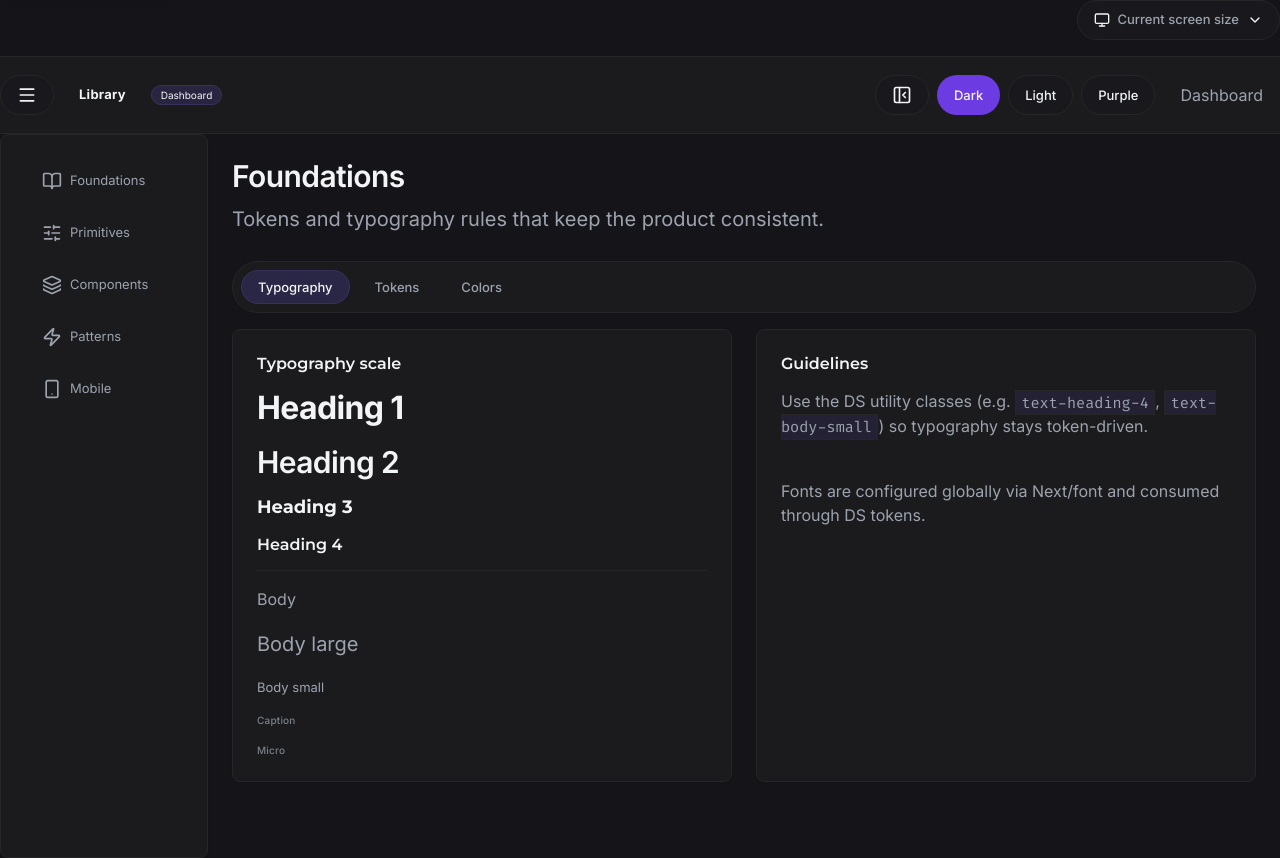
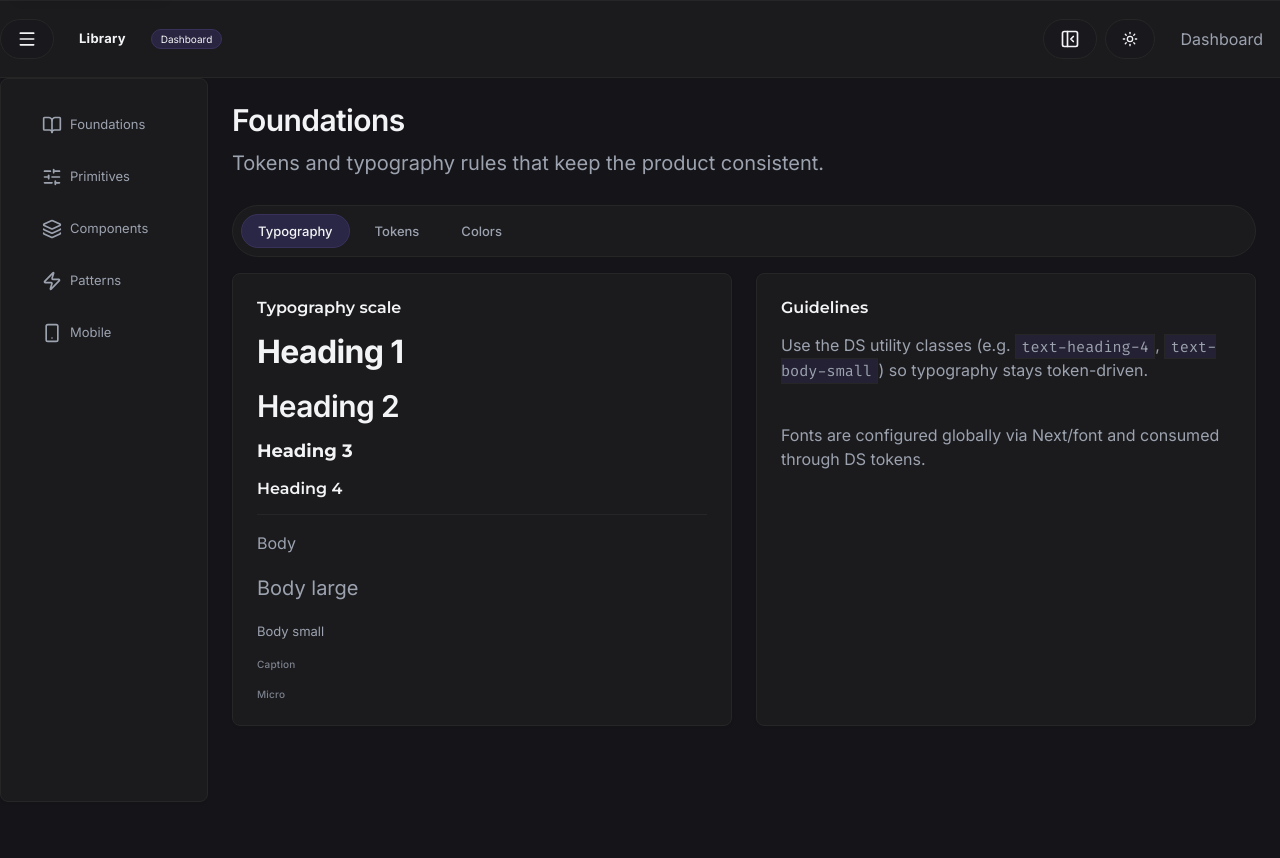
Before and after one commit to Growrix/Frontend, a Next.js app: page /component-library/foundations in a window 1280 px wide. After the commit the page ends 802 px from the top, so only its background shows below. Built offline with nearby package versions, Linux system fonts and the light colour scheme.

Commit message:
Remove preview feature and DevicePreview from DS and app routes

```diff
--- a/src/app/component-library/_components/ComponentLibraryShellClient.tsx
+++ b/src/app/component-library/_components/ComponentLibraryShellClient.tsx
@@ -2,70 +2,24 @@
 
 import * as React from "react";
 
-import { DashboardShell, type DevicePreviewMode, DevicePreview, PreviewPlatformProvider } from "@/ds";
+import { DashboardShell, PreviewPlatformProvider } from "@/ds";
 
 import { ComponentLibrarySidebar } from "./ComponentLibrarySidebar";
 import { ComponentLibraryTopbar } from "./ComponentLibraryTopbar";
 
-const PREVIEW_STORAGE_KEY = "solarmatch-component-library-preview-device";
-
-function normalizeDevice(value: string | null): DevicePreviewMode | null {
-  if (value === "current" || value === "mobile" || value === "tablet") return value;
-  return null;
-}
-
 export function ComponentLibraryShellClient({ children }: { children: React.ReactNode }) {
   const [leftCollapsed, setLeftCollapsed] = React.useState(false);
-  const [previewDevice, setPreviewDevice] = React.useState<DevicePreviewMode>("current");
-
-  React.useEffect(() => {
-    try {
-      const urlDevice = normalizeDevice(new URLSearchParams(window.location.search).get("device"));
-      if (urlDevice) {
-        setPreviewDevice(urlDevice);
-        return;
-      }
-
-      const storedDevice = normalizeDevice(window.localStorage.getItem(PREVIEW_STORAGE_KEY));
-      if (storedDevice) setPreviewDevice(storedDevice);
-    } catch {
-      // ignore
-    }
-  }, []);
-
-  React.useEffect(() => {
-    try {
-      window.localStorage.setItem(PREVIEW_STORAGE_KEY, previewDevice);
-
-      const url = new URL(window.location.href);
-      if (previewDevice === "current") url.searchParams.delete("device");
-      else url.searchParams.set("device", previewDevice);
-      window.history.replaceState({}, "", url.toString());
-    } catch {
-      // ignore
-    }
-  }, [previewDevice]);
-
-  const framed = previewDevice !== "current";
 
   return (
-    <DevicePreview device={previewDevice} onDeviceChange={setPreviewDevice} defaultDevice="current">
-      <PreviewPlatformProvider platform={previewDevice === "current" ? "auto" : "mobile"}>
-        <div
-          data-platform={previewDevice === "mobile" || previewDevice === "tablet" ? "mobile" : undefined}
-          data-density={previewDevice === "mobile" || previewDevice === "tablet" ? "compact" : undefined}
-          data-visual={previewDevice === "mobile" || previewDevice === "tablet" ? "basic" : undefined}
-        >
+    <PreviewPlatformProvider platform="auto">
       <DashboardShell
         containerWidth="full"
         topbar={<ComponentLibraryTopbar leftCollapsed={leftCollapsed} onToggleLeftCollapsed={() => setLeftCollapsed((v) => !v)} />}
-            leftSidebar={framed ? undefined : <ComponentLibrarySidebar variant="desktop" collapsed={leftCollapsed} />}
-            leftCollapsed={framed ? true : leftCollapsed}
+        leftSidebar={<ComponentLibrarySidebar variant="desktop" collapsed={leftCollapsed} />}
+        leftCollapsed={leftCollapsed}
       >
         {children}
       </DashboardShell>
-        </div>
     </PreviewPlatformProvider>
-    </DevicePreview>
   );
 }
--- a/src/ds/components/DevicePreview.tsx
+++ /dev/null
@@ -1,108 +0,0 @@
-"use client";
-
-import * as React from "react";
-
-import { Button } from "../primitives/Button";
-import { Stack } from "../primitives/Stack";
-import { DropdownMenu, DropdownMenuButton } from "./DropdownMenu";
-import { Icon } from "./Icon";
-import { Check, ChevronDown, Monitor, Smartphone, Tablet } from "../icons";
-
-export type DevicePreviewMode = "current" | "mobile" | "tablet";
-
-export type DevicePreviewProps = {
-  children: React.ReactNode;
-  device?: DevicePreviewMode;
-  defaultDevice?: DevicePreviewMode;
-  onDeviceChange?: (device: DevicePreviewMode) => void;
-  className?: string;
-};
-
-function cx(...classes: Array<string | false | undefined | null>) {
-  return classes.filter(Boolean).join(" ");
-}
-
-const PRESETS: Array<{
-  id: DevicePreviewMode;
-  label: string;
-  icon: typeof Monitor;
-  width?: number;
-  height?: number;
-}> = [
-  { id: "current", label: "Current screen size", icon: Monitor },
-  { id: "mobile", label: "Mobile", icon: Smartphone, width: 390, height: 844 },
-  { id: "tablet", label: "Tablet", icon: Tablet, width: 834, height: 1112 },
-];
-
-function findPreset(id: DevicePreviewMode) {
-  return PRESETS.find((p) => p.id === id) ?? PRESETS[0]!;
-}
-
-export function DevicePreview({
-  children,
-  device: controlledDevice,
-  defaultDevice = "mobile",
-  onDeviceChange,
-  className,
-}: DevicePreviewProps) {
-  const [uncontrolledDevice, setUncontrolledDevice] = React.useState<DevicePreviewMode>(defaultDevice);
-  const device = controlledDevice ?? uncontrolledDevice;
-
-  const preset = findPreset(device);
-
-  const setDevice = (next: DevicePreviewMode) => {
-    if (!controlledDevice) setUncontrolledDevice(next);
-    onDeviceChange?.(next);
-  };
-
-  return (
-    <div className={cx("ui-device-preview", className)} data-device={device}>
-      <div className="ui-device-preview__bar">
-        <DropdownMenu
-          trigger={
-            <Button size="sm" variant="secondary" aria-label="Change preview screen size">
-              <span className="ui-row ui-row--between" style={{ gap: "var(--ds-space-2)", flexWrap: "nowrap" }}>
-                <span className="ui-row" style={{ gap: "var(--ds-space-2)", flexWrap: "nowrap" }}>
-                  <Icon icon={preset.icon} size="sm" aria-hidden />
-                  <span className="text-body-small">{preset.label}</span>
-                </span>
-                <Icon icon={ChevronDown} size="sm" aria-hidden />
-              </span>
-            </Button>
-          }
-        >
-          <Stack gap="compact">
-            {PRESETS.map((p) => {
-              const active = p.id === device;
-              return (
-                <DropdownMenuButton
-                  key={p.id}
-                  onClick={() => setDevice(p.id)}
-                  aria-current={active ? "true" : undefined}
-                >
-                  <Icon icon={p.icon} size="sm" aria-hidden />
-                  <span style={{ flex: 1, minWidth: 0 }}>{p.label}</span>
-                  {active ? <Icon icon={Check} size="sm" aria-hidden /> : null}
-                </DropdownMenuButton>
-              );
-            })}
-          </Stack>
-        </DropdownMenu>
-      </div>
-
-      <div className="ui-device-preview__stage">
-        {device === "current" ? (
-          <div className="ui-device-preview__current">{children}</div>
-        ) : (
-          <div
-            className="ui-device-preview__frame"
-            style={{ width: preset.width, height: preset.height, maxWidth: "100%" }}
-            aria-label={`${preset.label} preview`}
-          >
-            <div className="ui-device-preview__viewport">{children}</div>
-          </div>
-        )}
-      </div>
-    </div>
-  );
-}
--- a/src/ds/components/ThemeSwitcher.tsx
+++ b/src/ds/components/ThemeSwitcher.tsx
@@ -3,6 +3,9 @@
 import * as React from "react";
 
 import { Button } from "../primitives/Button";
+import { DropdownMenu, DropdownMenuButton } from "./DropdownMenu";
+import { Icon } from "./Icon";
+import { Check, Sun, Zap } from "../icons";
 import { THEMES, type ThemeName } from "../themes/registry";
 import { applyTheme, readStoredTheme, storeTheme } from "../themes/theme";
 
@@ -30,13 +33,55 @@ export function ThemeSwitcher({ className }: ThemeSwitcherProps) {
     applyTheme(next);
   };
 
+  const themeCount = THEMES.length;
+  const canToggle = themeCount === 2;
+  const canChoose = themeCount > 2;
+
+  const nextToggleTheme = React.useMemo<ThemeName | null>(() => {
+    if (!canToggle) return null;
+    const other = THEMES.find((t) => t.name !== theme);
+    return (other?.name ?? null) as ThemeName | null;
+  }, [canToggle, theme]);
+
+  const triggerIcon = theme === "purple" ? Zap : Sun;
+  const ariaLabel = canToggle
+    ? `Toggle theme${nextToggleTheme ? ` (switch to ${nextToggleTheme})` : ""}`
+    : "Change theme";
+
+  const trigger = (
+    <Button
+      size="sm"
+      variant="secondary"
+      className={className}
+      aria-label={ariaLabel}
+      onClick={
+        canToggle
+          ? () => {
+              if (nextToggleTheme) set(nextToggleTheme);
+            }
+          : undefined
+      }
+      disabled={themeCount <= 1}
+    >
+      <Icon icon={triggerIcon} size="sm" aria-hidden />
+    </Button>
+  );
+
+  if (!canChoose) return trigger;
+
   return (
-    <div className={cx("ui-row", className)} role="group" aria-label="Theme selector">
-      {THEMES.map((t) => (
-        <Button key={t.name} size="sm" variant={theme === t.name ? "primary" : "secondary"} onClick={() => set(t.name)}>
-          {t.label}
-        </Button>
-      ))}
+    <div className={cx("ui-row", className)}>
+      <DropdownMenu trigger={trigger}>
+        {THEMES.map((t) => {
+          const active = t.name === theme;
+          return (
+            <DropdownMenuButton key={t.name} onClick={() => set(t.name)} aria-current={active ? "true" : undefined}>
+              <span style={{ flex: 1, minWidth: 0 }}>{t.label}</span>
+              {active ? <Icon icon={Check} size="sm" aria-hidden /> : null}
+            </DropdownMenuButton>
+          );
+        })}
+      </DropdownMenu>
     </div>
   );
 }
--- a/src/ds/index.ts
+++ b/src/ds/index.ts
@@ -27,7 +27,6 @@ export * from "./components/Modal";
 export * from "./components/Drawer";
 export * from "./components/Tabs";
 export * from "./components/DropdownMenu";
-export * from "./components/DevicePreview";
 export * from "./components/Tooltip";
 export * from "./components/Toast";
 export * from "./components/BottomNav";
--- a/src/ds/styles/ds.device-preview.css
+++ /dev/null
@@ -1,50 +0,0 @@
-@layer ds.components {
-  .ui-device-preview {
-    display: grid;
-    gap: var(--ds-space-4);
-  }
-
-  .ui-device-preview__bar {
-    display: flex;
-    justify-content: flex-end;
-  }
-
-  .ui-device-preview__stage {
-    min-width: 0;
-  }
-
-  .ui-device-preview[data-device="mobile"] .ui-device-preview__stage,
-  .ui-device-preview[data-device="tablet"] .ui-device-preview__stage {
-    display: grid;
-    place-items: center;
-    padding: var(--ds-space-6);
-    border-radius: var(--ds-radius-card);
-    border: 1px solid var(--ds-color-border);
-    background: var(--ds-color-surface-2);
-    min-height: var(--ds-size-viewport-minus-header);
-  }
-
-  .ui-device-preview__frame {
-    margin-inline: auto;
-    border: 1px solid var(--ds-color-border);
-    border-radius: calc(var(--ds-radius-card) + var(--ds-space-2));
-    background: var(--ds-color-background);
-    box-shadow: var(--ds-shadow-md);
-    overflow: hidden;
-  }
-
-  .ui-device-preview__viewport {
-    position: relative;
-    transform: translateZ(0);
-    width: 100%;
-    height: 100%;
-    overflow: auto;
-    overscroll-behavior: contain;
-    background: var(--ds-color-background);
-    padding: 0;
-  }
-
-  .ui-device-preview__current {
-    min-width: 0;
-  }
-}
--- a/src/ds/styles/index.css
+++ b/src/ds/styles/index.css
@@ -5,4 +5,3 @@
 @import "./ds.base.css";
 @import "./ds.utilities.css";
 @import "./ds.components.css";
-@import "./ds.device-preview.css";
```
Also changed, not shown: src/app/preview/page.tsx (deleted, +0 -38 lines), src/app/preview/site-preview-client.tsx (deleted, +0 -13 lines). Lines whose indentation alone changed are shown as unchanged.
